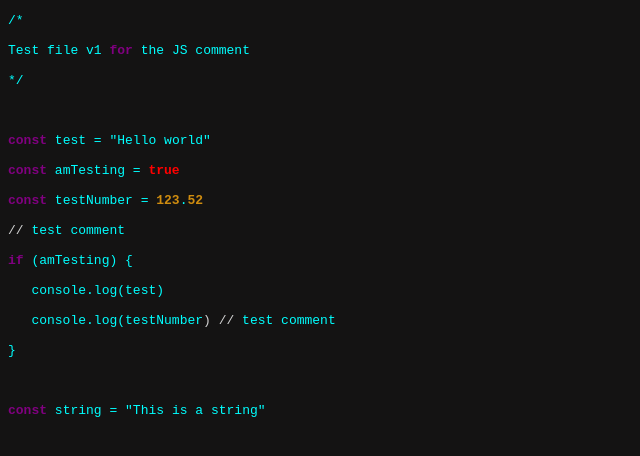
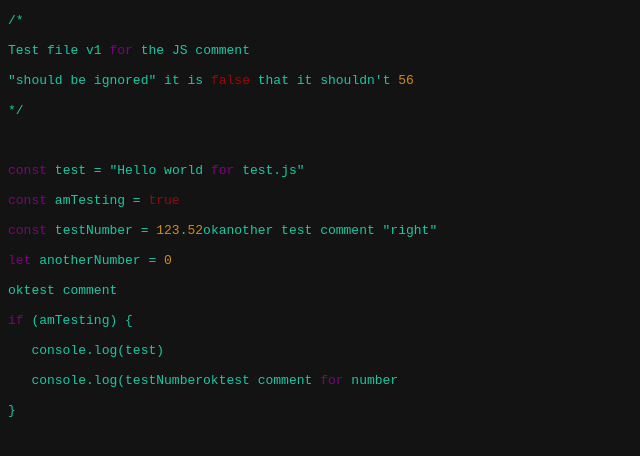
Before and after one commit to ronuma/js-syntax-highlighter, a plain HTML site: page index.html in a window 1280 px wide. Shown: the whole page, without its empty margins (0-640 px from the left). Drawn offline with Linux system fonts and the light colour scheme.

Commit message:
getting closa

```diff
--- a/index.html
+++ b/index.html
@@ -9,18 +9,18 @@
       <link rel="preconnect" href="https://fonts.gstatic.com" crossorigin>
       <link href="https://fonts.googleapis.com/css2?family=Open+Sans&display=swap" rel="stylesheet">
       <title>JS Syntax Highlighter</title></head><body><pre>
-<span class="standard">/*
-</span><br><span class="standard"></span><span class="standard">Test</span><span class="standard"> </span><span class="standard">file</span><span class="standard"> </span><span class="standard">v1</span><span class="standard"> </span><span class="keyword">for</span><span class="standard"> </span><span class="standard">the</span><span class="standard"> </span><span class="standard">JS</span><span class="standard"> </span><span class="standard">comment</span><span class="standard">
-</span><br><span class="standard">*/
-</span><br><span class="standard">
-</span><br><span class="standard"></span><span class="keyword">const</span><span class="standard"> </span><span class="standard">test</span><span class="standard"> = "</span><span class="standard">Hello</span><span class="standard"> </span><span class="standard">world</span><span class="standard">"
-</span><br><span class="standard"></span><span class="keyword">const</span><span class="standard"> </span><span class="standard">amTesting</span><span class="standard"> = </span><span class="boolean">true</span><span class="standard">
-</span><br><span class="standard"></span><span class="keyword">const</span><span class="standard"> </span><span class="standard">testNumber</span><span class="standard"> = </span><span class="number">123</span><span class="standard">.</span><span class="number">52</span><span class="standard">
-</span><br><span class="comment">// </span><span class="standard">test</span><span class="standard"> </span><span class="standard">comment</span><span class="standard">
-</span><br><span class="standard"></span><span class="keyword">if</span><span class="standard"> (</span><span class="standard">amTesting</span><span class="standard">) {
-</span><br><span class="standard">   </span><span class="standard">console</span><span class="standard">.</span><span class="standard">log</span><span class="standard">(</span><span class="standard">test</span><span class="standard">)
-</span><br><span class="standard">   </span><span class="standard">console</span><span class="standard">.</span><span class="standard">log</span><span class="standard">(</span><span class="standard">testNumber</span><span class="comment">) // </span><span class="standard">test</span><span class="standard"> </span><span class="standard">comment</span><span class="standard">
-</span><br><span class="standard">}
-</span><br><span class="standard">
-</span><br><span class="standard"></span><span class="keyword">const</span><span class="standard"> </span><span class="standard">string</span><span class="standard"> = "</span><span class="standard">This</span><span class="standard"> </span><span class="standard">is</span><span class="standard"> </span><span class="standard">a</span><span class="standard"> </span><span class="standard">string</span><span class="standard">"
-</span></pre></body></html>
+<span>/*
+</span><br><span></span><span>Test</span><span> </span><span>file</span><span> </span><span>v1</span><span> </span><span class="keyword">for</span><span> </span><span>the</span><span> </span><span>JS</span><span> </span><span>comment</span><span>
+</span><br><span>"</span><span>should</span><span> </span><span>be</span><span> </span><span>ignored</span><span>" </span><span>it</span><span> </span><span>is</span><span> </span><span class="boolean">false</span><span> </span><span>that</span><span> </span><span>it</span><span> </span><span>shouldn</span><span>'</span><span>t</span><span> </span><span class="number">56</span><span>
+</span><br><span>*/
+</span><br><span>
+</span><br><span></span><span class="keyword">const</span><span> </span><span>test</span><span> = "</span><span>Hello</span><span> </span><span>world</span><span> </span><span class="keyword">for</span><span> </span><span>test</span><span>.</span><span>js</span><span>"
+</span><br><span></span><span class="keyword">const</span><span> </span><span>amTesting</span><span> = </span><span class="boolean">true</span><span>
+</span><br><span></span><span class="keyword">const</span><span> </span><span>testNumber</span><span> = </span><span class="number">123</span><span>.</span><span class="number">52</span>ok<span>another</span><span> </span><span>test</span><span> </span><span>comment</span><span> "</span><span>right</span><span>"
+</span><br><span></span><span class="keyword">let</span><span> </span><span>anotherNumber</span><span> = </span><span class="number">0</span><span>
+</span><br>ok<span>test</span><span> </span><span>comment</span><span>
+</span><br><span></span><span class="keyword">if</span><span> (</span><span>amTesting</span><span>) {
+</span><br><span>   </span><span>console</span><span>.</span><span>log</span><span>(</span><span>test</span><span>)
+</span><br><span>   </span><span>console</span><span>.</span><span>log</span><span>(</span><span>testNumber</span>ok<span>test</span><span> </span><span>comment</span><span> </span><span class="keyword">for</span><span> </span><span>number</span><span>
+</span><br><span>}
+</span><br><br></pre></body></html>
--- a/styles.css
+++ b/styles.css
@@ -2,30 +2,25 @@ html,
 body {
    background-color: rgb(20, 19, 19);
    font-family: "Open Sans", sans-serif;
-}
-.standard {
-   color: aqua;
+   color: rgb(21, 202, 163);
 }
 
 .number {
-   font-weight: bold;
    color: rgb(207, 140, 15);
 }
 
 .string {
-   color: rgb(62, 182, 62);
+   color: rgb(68, 212, 68);
 }
 
 .keyword {
-   font-weight: bold;
    color: purple;
 }
 
 .boolean {
-   font-weight: bold;
-   color: red;
+   color: rgb(156, 8, 8);
 }
 
 .comment {
-   color: lightgray;
+   color: rgb(105, 102, 102);
 }
```
Also changed, not shown: test.js (+5 -3 lines), 1 other file.
